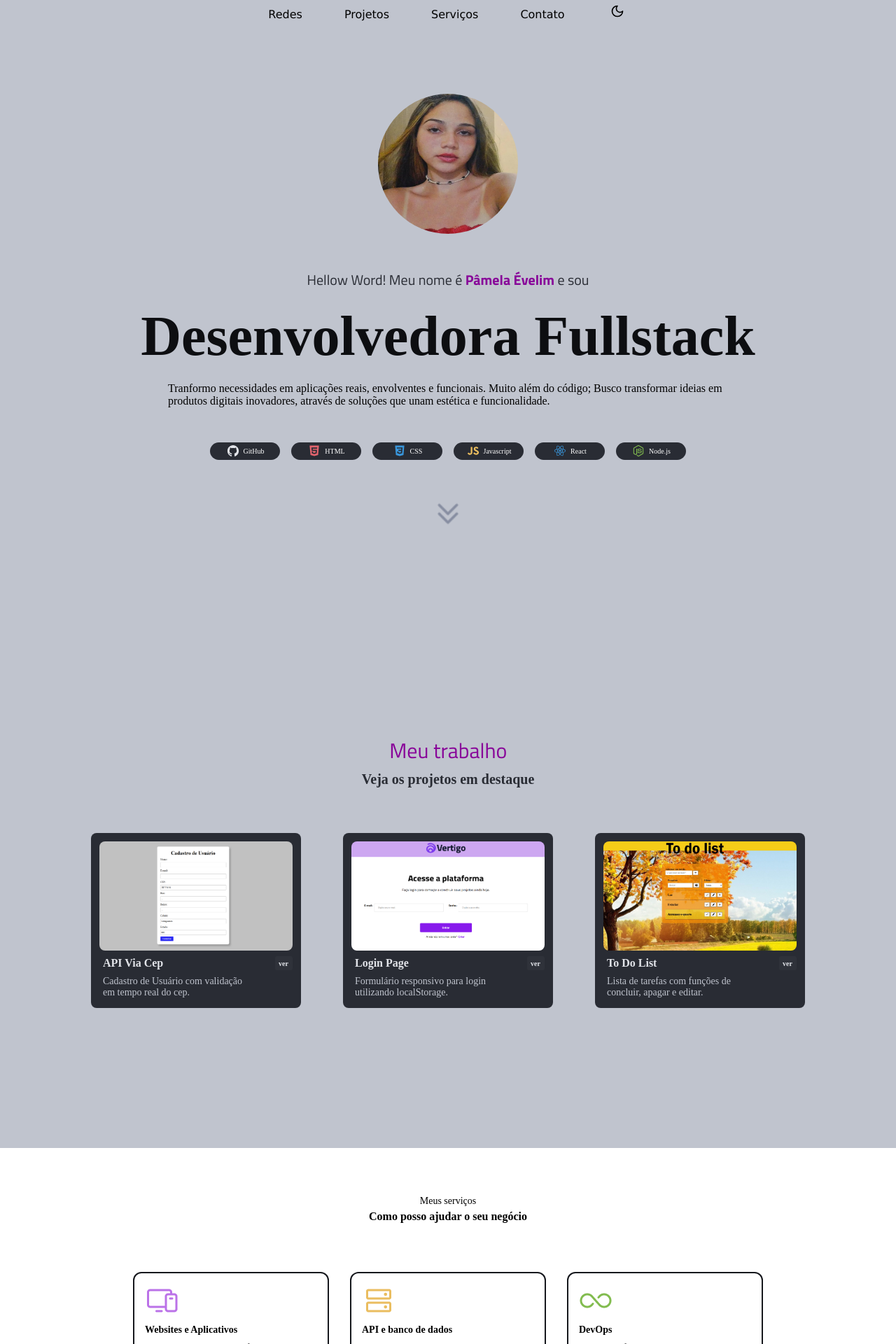
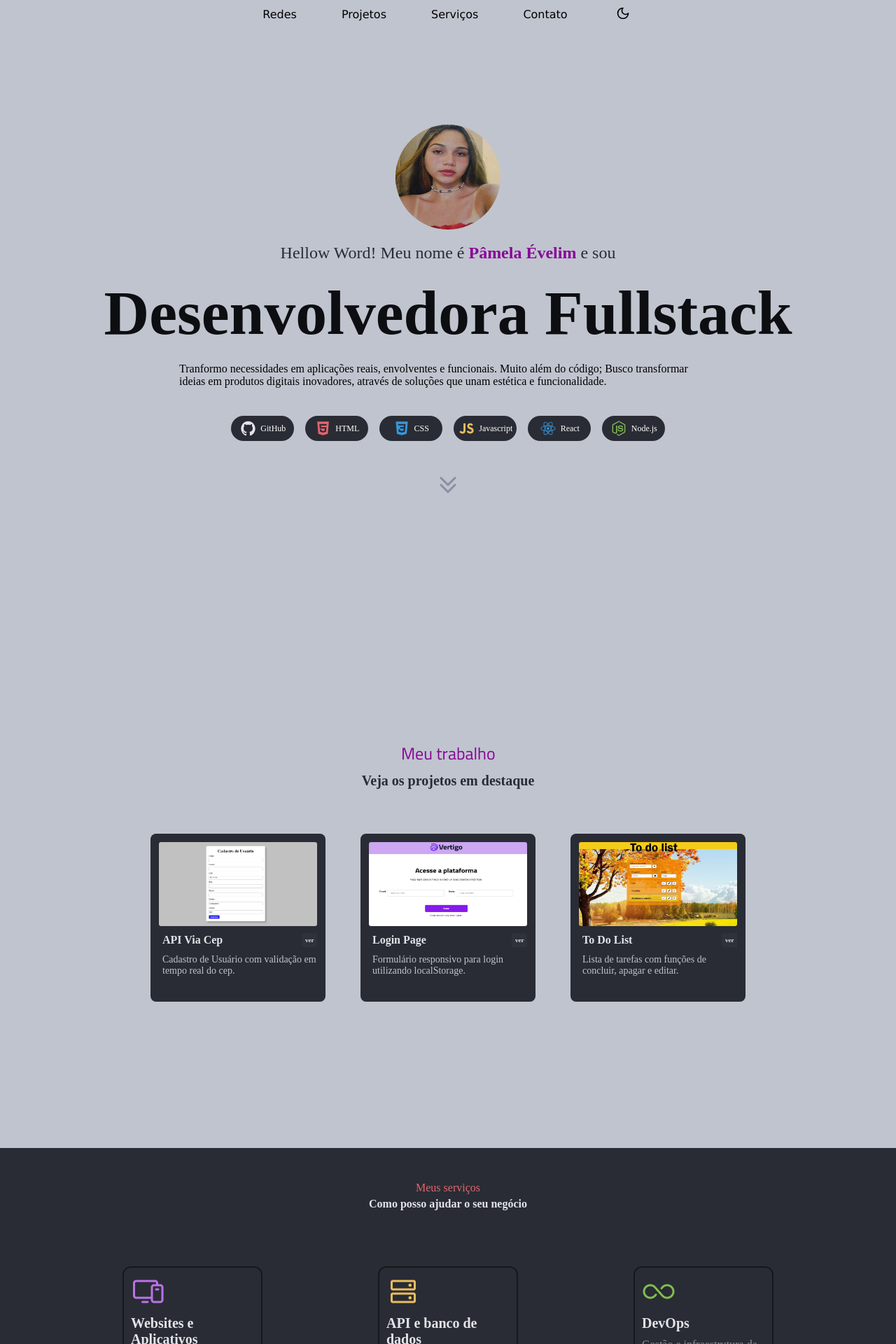
Before and after one commit to pamelaevelim/Portifolio-react, a React (Vite) app: page / in a window 1280 px wide. Shown: the top 1920 px of the page at 70% size. Built offline with nearby package versions, Linux system fonts and the light colour scheme.

Commit message:
Update CSS

```diff
--- a/src/Componentes/Home/Home.css
+++ b/src/Componentes/Home/Home.css
@@ -38,6 +38,11 @@
     align-items: center;
     width: 100vw;
     height: 5vh;
+    gap: 5vw;
+
+    a {
+      font-size: clamp(10px, 2vw, 16px);
+    }
 
     .tema {
     background-color: transparent;
@@ -74,6 +79,7 @@
   }
 
   .dark-mode .tela1 {
+    background-image: url('/imagens/bg.png');
     background-repeat: no-repeat;
     background-position: center;
     background-size: cover;
@@ -90,10 +96,17 @@
     flex-direction: column;
     justify-content: center;
     align-items: center;
+    gap: 5vh;
   }
 
   .perfil {
     border-radius: 60%;
+    width: 20vw;
+    min-width: 70px;
+    max-width: 150px;
+    height: 20vw;
+    min-height: 70px;
+    max-height: 150px;
   }
 
   .apresentacao {
@@ -102,12 +115,12 @@
     flex-direction: column;
     justify-content: center;
     align-items: center;
-
-    .redirecionamento
+    gap: 2.5vh;
 
     .ola {
         color: var(--gray-500);
         font-family: Inconsolata;
+        font-size: clamp(10px, 3vw, 24px);
     }
 
     b {
@@ -117,11 +130,14 @@
     h1 {
         color: var(--gray-600);
         font-family: Asap;
+        font-size: clamp(25px, 7vw, 100px);
     }
 
     .paragrafo {
         columns: var(--gray-400);
         font-family: Maven Pro;
+        width: 60vw;
+        font-size: clamp(10px, 3vw, 16px);
     }
   }
 
@@ -144,9 +160,10 @@
 
   .barraIcones {
     display: flex;
+    gap: 16px;
   }
 
-  .icones {
+  #icones {
     color: white;
     background-color: var(--gray-300);
 
@@ -155,11 +172,20 @@
     display: flex;
     align-items: center;
     justify-content: center;
+    padding: 5px;
+    gap: 5px;
+    width: 90px;
 
     p {
         color: white;
         font-family: Maven Pro;
+        font-size: clamp(8px, 2vw, 12px);
     }
+  }
+
+  #imagem-icones {
+    width: 2vw;
+    min-width: 20px;
   }
 
   .tela2 {
@@ -169,25 +195,92 @@
     flex-direction: column;
     align-items: center;
     justify-content: center;
+    gap: 8vh;
 
   .trabalho {
     display: flex;
     flex-direction: column;
+    gap: 2vh;
 
     p {
         text-align: center;
+        font-size: clamp(12px, 2vw, 16px);
+        margin-top: 15px;
     }
 
     b {
-        position: relative;
         font-family: Asap;
+        font-size: clamp(14px, 2vw, 20px);;
+    }
+  }
+}
+
+@media (max-width: 950px) {
+
+    .dark-mode .tela1 {
+      background-image: url('/imagens/bgmobile.png');
+    }
+
+    .barraIcones {
+      flex-wrap: wrap;
+      max-width: 250px;
+      justify-content: center;
+    }
+
+    .video-frame {
+      width: 60vw !important;
+      height: 20vh;
+      margin-top: -30vh !important;
+      border-radius: 10px !important;
+    }
+
+  .projetos {
+    width: 20vw;
+    min-width: 200px;
+    height: 20vh;
+    min-height: 170px;
+    gap: 5px;
+
+    .exibicao {
+      width: 180px;
+      height: 100px;
+      border-radius: 3px;
     }
   }
 
-  .linha1 {
+.linha {
+  display: flex;
+  flex-direction: column;
+  gap: 20px;
+}
+}
+
+@media (min-width: 950px) {
+
+.projetos {
+  width: 15vw;
+  min-width: 250px;
+  height: 30vh;
+  gap: 10px;
+
+  .exibicao {
+    width: 100%;
+    height: 15vh;
+    border-radius: 3px;
+  }
+}
+
+  .linha {
     display: flex;
+    gap: 50px;
   }
 
+  .video-frame {
+    width: 500px !important;
+    height: 300px;
+    margin-top: -50vh !important;
+    border-radius: 10px !important;
+  }
 }
 
 .dark-mode .tela2 {
@@ -224,12 +317,15 @@
       font-family: Maven Pro;
       position: relative;
       left: 5px;
+      font-size: clamp(10px, 1.5vw, 14px);
+      width: auto;
   }
 
   a {
       text-decoration: none;
       box-shadow: 4px 4px 8px rgba(0, 0, 0, 0.2);
       font-family: Asap;
+      width: 70px;
   }
 }
 
@@ -246,11 +342,14 @@
 }
 
 .abrir-projeto {
+  width: 98px;
+  height: 18px;
   background-color: transparent;
   color: var(--gray-600);
   font-family: Asap;
   display: flex;
   align-items: center;
+  font-size: clamp(10px, 1.5vw, 16px);
 }
 
 .video {
@@ -259,6 +358,8 @@
   font-family: Asap;
   text-align: start;
   position: relative;
+  font-size: 9px;
+  width: 22px;
 }
 
 .video-frame {
@@ -273,60 +374,87 @@
   flex-direction: column;
   align-items: center;
   justify-content: center;
+  gap: 70px;
 
   .servicos {
+    color: #E3646E;
     font-family: Inconsolata;
-}
+  }
 
-b {
+  b {
+    color: var(--gray-600);
     font-family: Asap;
-}
+  }
 
-.titulo {
+  .titulo {
+    color: var(--gray-600);
     font-family: Asap;
-}
+    font-size: clamp(10px, 2vw, 20px);
+  }
 
 p {
     font-family: Maven Pro;
+    font-size: clamp(8px, 2vw, 16px);
   }
 }
 
 .dark-mode .tela3 {
   background-color: var(--gray-100);
+}
 
-  .servicos {
-    color: #E3646E;
-  }
-
-  b {
-    color: var(--gray-600);
-  }
-
-  .titulo {
-    color: var(--gray-600);
-  }
-
-  p {
-    color: var(--gray-500);
-  }
+.light-mode .tela3 {
+  background-color: var(--gray-300);
 }
 
 .ajuda {
+  display: flex;
+  flex-direction: column;
+  width: 25vw;
+  max-width: 200px;
+  height: auto;
+  padding: 10px;
+  border-radius: 12px;
+  gap: 10px;
   border: solid 2px var(--gray-200);
 
-  display: flex;
-  flex-direction: column;
+  .imagens {
+    width: 10vw;
+    max-width: 48px;
+    height: auto;
+  }
 }
 
 .caixas {
   display: flex;
+  width: 100%;
+  justify-content: space-evenly;
+  padding: 10px;
+
+  p {
+    color: var(--gray-400);
+  }
 }
 
 .caixaTexto {
   display: flex;
   flex-direction: column;
   align-items: center;
+  gap: 5px;
 }
+
+.caixaTexto2 {
+  gap: 8px;
+  top: -50px;
+
+  b {
+      font-size: clamp(14px, 6vw, 24px);
+  }
+
+  p {
+      font-size: clamp(10px, 3vw, 16px);
+  }
+}
+
 
 .tela4 {
   width: 100vw;
@@ -335,21 +463,24 @@ p {
   flex-direction: column;
   justify-content: center;
   align-items: center;
+  gap: 16px;
 
   a {
     text-decoration: none;
     }
 
   .icones {
+      width: 70vw;
+      max-width: 500px;
+      height: 8vh;
+      border-radius: 8px;
+      gap: 12px;
       border-radius: 8px;
       background-color: var(--gray-300);
       display: flex;
       justify-content: start;
       transition: border 0.2s ease;
-
-      p {
-          font-family: Maven Pro;
-      }
+      padding: 8px 16px;
   }
 
   .icones:hover {
@@ -402,18 +533,6 @@ p {
   }
 }
 
-.linkedin {
-  position: relative;
-}
-
-.instagram {
-  position: relative;
-}
-
-.github {
-  position: relative;
-}
-
 .tela5 {
   height: 100vh;
   width: 100vw;
@@ -421,20 +540,41 @@ p {
   flex-direction: column;
   align-items: center;
   justify-content: center;
+  gap: 50px;
 
   h1 {
     font-family: Verdana, Geneva, Tahoma, sans-serif;
+    font-size: clamp(20px, 5vw, 32px);
   }
 
   form {
     display: flex;
     flex-direction: column;
+    align-items: flex-start;
     width: auto;
+    gap: 20px;
+    margin-top: -70px;
+
+    input {
+      width: 60vw;
+      max-width: 500px;
+      height: 30px;
+      padding: 15px;
+      border-radius: 15px;
+    }
+
+    #mensagem {
+      height: 70px;
+    }
 
     button {
+      width: 20vw;
+      max-width: 100px;
+      border-radius: 15px;
       border: none;
       justify-content: center;
       align-items: center;
+      font-size: clamp(10px, 2.5vw, 16px);
     }
   }
 }
@@ -496,489 +636,3 @@ p {
   justify-content: space-between;
   align-items: center;
 }
-
-  @media (min-width: 400px) {
-
-  nav {
-    gap: 60px;
-    font-size: 16px;
-
-    .tema {
-    margin-top: -6px;
-  }
-
-  }
-
-  .dark-mode .tela1 {
-    background-image: url('/imagens/bg.png');
-
-    a {
-      font-size: 16px;
-    }
-  }
-
-  .light-mode .tela1 {
-
-    a {
-      font-size: 16px;
-    }
-  }
-
-  .tela1 {
-    gap: 50px;
-  }
-
-  .perfil {
-    width: 200px;
-    height: 200px;
-  }
-
-  .apresentacao {
-    gap: 20px;
-
-
-    .ola {
-        font-size: 20px;
-    }
-
-    h1 {
-        font-size: 80px;
-    }
-
-    .paragrafo {
-        width: 800px;
-    }
-  }
-
-  .barraIcones {
-    gap: 16px;
-  }
-
-  .icones {
-    width: 100px;
-    height: 25px;
-    padding: 8px 16px;
-    gap: 5px;
-
-    p {
-        font-size: 10px;
-    }
-  }
-
-  #imagem-icones {
-    width: 20px;
-  }
-
-.seta {
-  width: 40px;
-}
-
-  .tela2 {
-    gap: 50px;
-
-  .trabalho {
-    gap: 30px;
-
-    p {
-        font-size: 20px;
-        margin-top: 15px;
-    }
-
-    b {
-        font-size: 20px;
-        top: -15px;
-    }
-  }
-
-  .linha1 {
-    gap: 60px;
-  }
-
-}
-
-  .projetos {
-    width: 300px;
-    height: 250px;
-    gap: 8px;
-
-    .exibicao {
-        width: 276px;
-        height: 156px;
-        border-radius: 8px;
-    }
-
-    p {
-        font-size: 14px;
-        width: 200px;
-    }
-
-    a {
-        width: 70px;
-    }
-  }
-
-    .abrir-projeto {
-    width: 98px;
-    font-size: 16px;
-    height: 18px;
-  }
-
-  .redirecionamento {
-    display: flex;
-    justify-content: space-between;
-    align-items: center;
-}
-
-  .video {
-    font-size: 10px;
-    height: 20px;
-    width: 25px;
-  }
-
-  .video-frame {
-    width: 500px !important;
-    height: 300px;
-    margin-top: -50vh !important;
-    border-radius: 10px !important;
-  }
-
-  .tela3 {
-    width: 100vw;
-    height: 50vh;
-    display: flex;
-    flex-direction: column;
-    align-items: center;
-    justify-content: center;
-    gap: 70px;
-
-    p {
-        font-size: 14px;
-    }
-  }
-
-  .ajuda {
-    width: 280px;
-    height: 155px;
-    padding: 15px;
-    border-radius: 12px;
-
-    gap: 10px;
-  }
-
-  .caixas {
-    gap: 30px;
-  }
-
-  .imagens {
-    width: 48px;
-    height: 48px;
-  }
-
-  .caixaTexto {
-    gap: 5px;
-  }
-
-  .tela4 {
-    gap: 16px;
-
-    .icones {
-        width: 400px;
-        height: 68px;
-        border-radius: 8px;
-        gap: 12px;
-
-        p {
-            font-size: 16px;
-        }
-    }
-  }
-
-  .caixaTexto2 {
-    gap: 8px;
-    top: -50px;
-
-    b {
-        font-size: 24px;
-    }
-
-    p {
-        font-size: 16px;
-    }
-  }
-
-  .tela5 {
-    gap: 50px;
-
-    h1 {
-      font-size: 30px;
-    }
-
-    form {
-      gap: 20px;
-      margin-top: -70px;
-
-      input {
-        width: 400px;
-        height: 30px;
-        padding: 15px;
-        border-radius: 15px;
-      }
-
-      #mensagem {
-        height: 70px;
-      }
-
-      button {
-        width: 100px;
-        border-radius: 15px;
-        padding: 5px;
-      }
-    }
-  }
-}
-
-@media (max-width: 400px) {
-
-  nav {
-    display: flex !important;
-    flex-direction: row;
-    gap: 20px;
-    font-size: 16px;
-
-    a {
-      font-size: 10px;
-    }
-  }
-
-  .dark-mode .tela1 {
-    background-image: url('/imagens/bgmobile.png');
-  }
-
-  .light-mode .tela1 {
-    background-color: var(--gray-500);
-  }
-
-  .tela1 {
-    gap: 70px;
-  }
-
-  .perfil {
-    width: 100px;
-    height: 100px;
-  }
-
-  .apresentacao {
-    gap: 20px;
-
-    .ola {
-        font-size: 10px;
-    }
-
-    h1 {
-        font-size: 22px;
-    }
-
-    .paragrafo {
-        width: 250px;
-        font-size: 10px;
-        font-family: Verdana, Geneva, Tahoma, sans-serif;
-    }
-  }
-
-  .barraIcones {
-    flex-wrap: wrap;
-    max-width: 250px;
-    justify-content: center;
-    gap: 20px;
-  }
-
-  .icones {
-    width: 60px;
-    height: 25px;
-    padding: 8px 16px;
-    gap: 5px;
-
-    p {
-        font-size: 8px;
-    }
-  }
-
-  #imagem-icones {
-    width: 20px;
-  }
-
-  .seta {
-    width: 30px;
-  }
-
-  .tela2 {
-    gap: 50px;
-
-  .trabalho {
-    gap: 20px;
-
-    p {
-        font-size: 12px;
-        margin-top: 15px;
-    }
-
-    b {
-        font-size: 15px;
-        top: -15px;
-    }
-  }
-
-  .linha1 {
-    display: flex;
-    flex-direction: column;
-    gap: 20px;
-  }
-
-}
-
-  .projetos {
-    width: 200px;
-    height: 170px;
-    gap: 5px;
-
-    .exibicao {
-        width: 180px;
-        height: 100px;
-        border-radius: 8px;
-    }
-
-    p {
-        font-size: 10px;
-        width: 150px;
-    }
-
-    a {
-        width: 70px;
-    }
-  }
-
-    .abrir-projeto {
-    width: 98px;
-    font-size: 10px;
-    height: 18px;
-  }
-
-  .video {
-    font-size: 8px;
-    width: auto;
-  }
-
-  .video-frame {
-    width: 60vw !important;
-    height: 20vh;
-    margin-top: -30vh !important;
-    border-radius: 10px !important;
-  }
-
-  .tela3 {
-    width: 100vw;
-    height: 50vh;
-    display: flex;
-    flex-direction: column;
-    align-items: center;
-    justify-content: center;
-    gap: 70px;
-
-    p {
-        font-size: 14px;
-    }
-
-    .titulo {
-      font-size: 2vw;
-  }
-  }
-
-  .ajuda {
-    width: 25vw;
-    height: auto;
-    padding: 15px;
-    border-radius: 12px;
-    gap: 10px;
-
-    p {
-      font-size: 2vw;
-    }
-  }
-
-  .caixas {
-    gap: 15px;
-  }
-
-  .imagens {
-    width: 4vw;
-    height: auto;
-  }
-
-  .caixaTexto {
-    gap: 5px;
-  }
-
-  .tela4 {
-    gap: 16px;
-
-    .icones {
-        width: 70vw;
-        height: 8vh;
-        border-radius: 8px;
-        gap: 12px;
-
-        p {
-            font-size: 16px;
-        }
-    }
-  }
-
-  .caixaTexto2 {
-    gap: 8px;
-    top: -50px;
-
-    b {
-        font-size: 6vw;
-    }
-
-    p {
-        font-size: 3vw;
-    }
-  }
-
-  .tela5 {
-    gap: 50px;
-
-    h1 {
-      font-size: 7vw;
-    }
-
-    form {
-      gap: 20px;
-      margin-top: -70px;
-      display: flex;
-      align-items: start;
-
-      label {
-        text-align: start;
-      }
-
-      input {
-        width: 60vw;
-        height: 30px;
-        padding: 15px;
-        border-radius: 15px;
-      }
-
-      #mensagem {
-        height: 70px;
-      }
-
-      button {
-        width: 30vw;
-        border-radius: 15px;
-        padding: 5px;
-      }
-    }
-  }
-}
--- a/src/Componentes/Home/Home.jsx
+++ b/src/Componentes/Home/Home.jsx
@@ -66,8 +66,8 @@ const parent = {
       </motion.button>
       </nav>
       <div id='home' className="tela1">
+            <div className="apresentacao">
             <img className="perfil" src="imagens/perfil.png" alt="Perfil"/>
-            <div className="apresentacao">
               <p className="ola">
                 Hellow Word! Meu nome é <b>Pâmela Évelim</b> e sou
               </p>
@@ -79,27 +79,27 @@ const parent = {
               </p>
             </div>
             <div className="barraIcones">
-                <div className="icones">
+                <div id="icones">
                     <img id='imagem-icones' className="GitHub" src="imagens/GitHub.svg" alt="GitHub"/>
                     <p>GitHub</p>
                 </div>
-                <div className="icones">
+                <div id="icones">
                     <img id='imagem-icones' className="html" src="imagens/HTML.svg" alt="HTML"/>
                     <p>HTML</p>
                 </div>
-                <div className="icones">
+                <div id="icones">
                     <img id='imagem-icones' className="css" src="imagens/CSS.svg" alt="CSS"/>
                     <p>CSS</p>
                 </div>
-                <div className="icones">
+                <div id="icones">
                     <img id='imagem-icones' className="javascript" src="imagens/JavaScript.svg" alt="JavaScript"/>
                     <p>Javascript</p>
                 </div>
-                <div className="icones">
+                <div id="icones">
                     <img id='imagem-icones' className="react" src="imagens/React.svg" alt="React"/>
                     <p>React</p>
                 </div>
-                <div className="icones">
+                <div id="icones">
                     <img id='imagem-icones' className="node" src="imagens/Node.js.svg" alt="Node.js"/>
                     <p>Node.js</p>
                 </div>
@@ -116,7 +116,7 @@ const parent = {
             transition={{ duration: 2.5, repeat: Infinity, repeatType: "loop", ease: "easeInOut"}}>Meu trabalho</motion.p>
             <b>Veja os projetos em destaque</b>
             </div>
-            <div className="linha1">
+            <div className="linha">
                     <div className="projetos">
                         <img className="exibicao" src='imagens/Cep.png'/>
                         <div>
```
